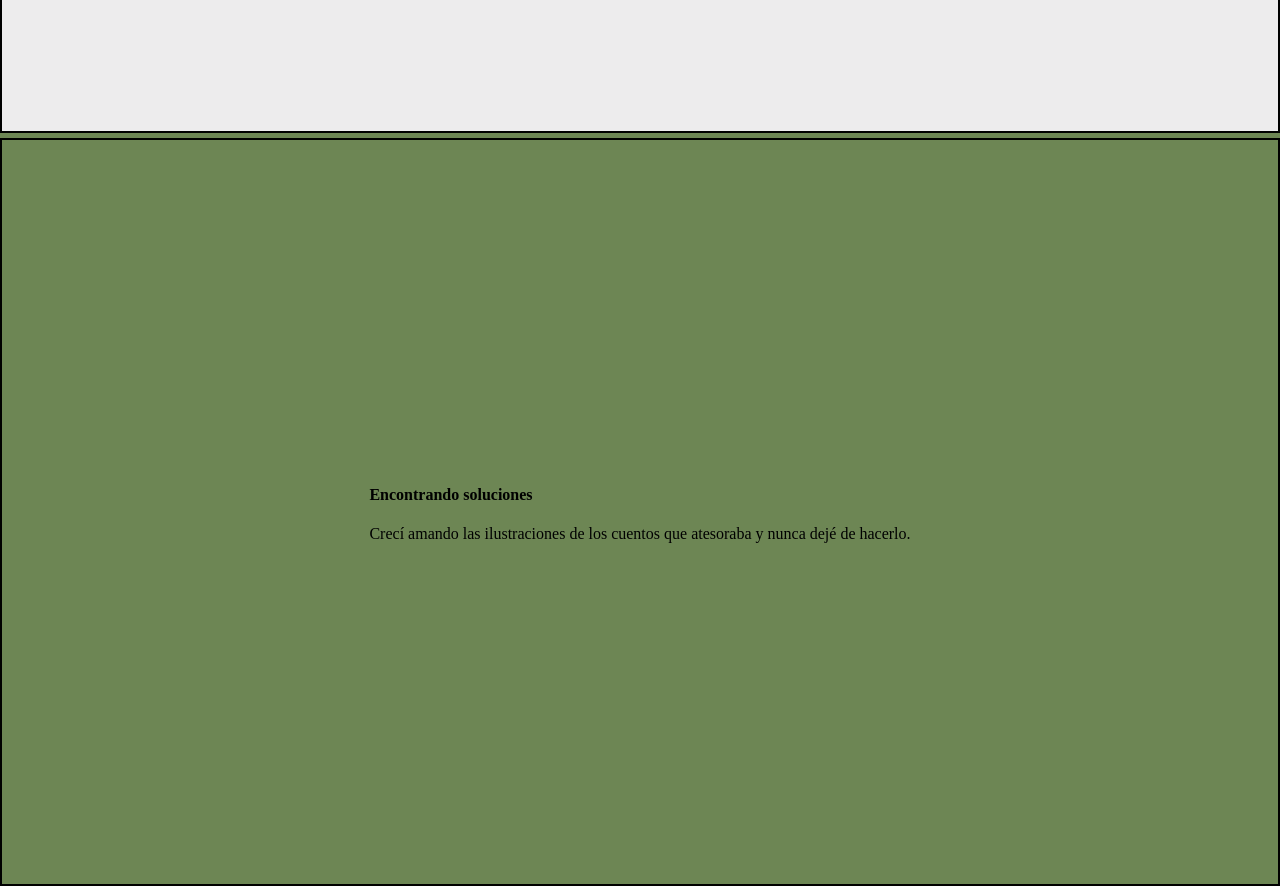
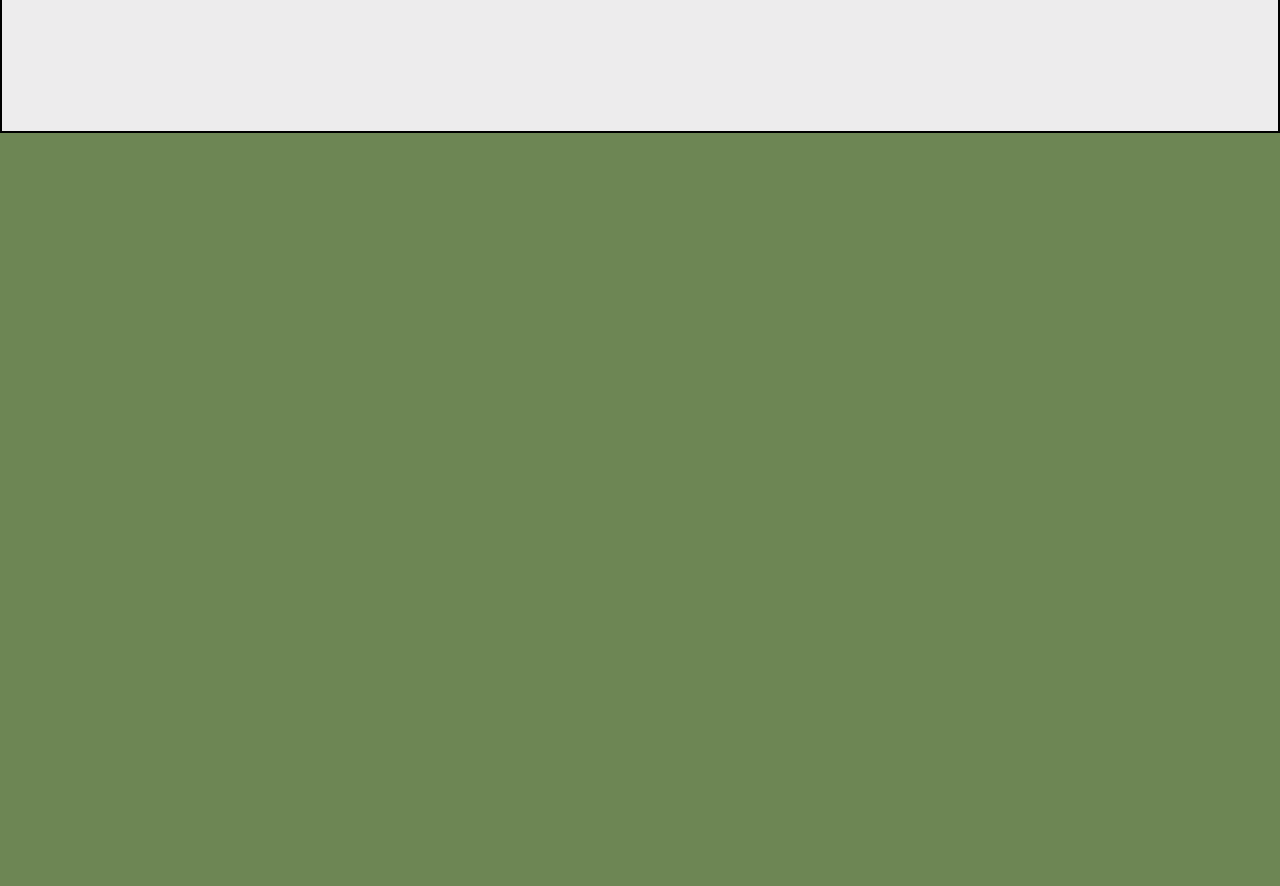
Before and after one commit to Lautaro261/portafolio, a React (Vite) app: page / in a window 1280 px wide. Shown: the part 2620-3506 px from the top of the page. After the commit the page ends 2753 px from the top, so only its background shows below. Built offline with nearby package versions, Linux system fonts and the light colour scheme; a web font is replaced by a local one.

Commit message:
se quitó la vista de aboutme

```diff
--- a/src/views/home/Home.jsx
+++ b/src/views/home/Home.jsx
@@ -94,11 +94,11 @@ const Home = ({ setProject }) => {
           </div>
         </Element>
 
-        <Element name="aboutme">
+        {/* <Element name="aboutme">
           <div className={style.content}>
             <AboutMe className={style.contentHeader} />
           </div>
-        </Element>
+        </Element> */}{/* si va a ir pero antes de proyectos web, mostrar habilidades blandas y duras */}
 
         <div className={style.containerBtn}>
           <button className={style.btnFlottant}>
```
